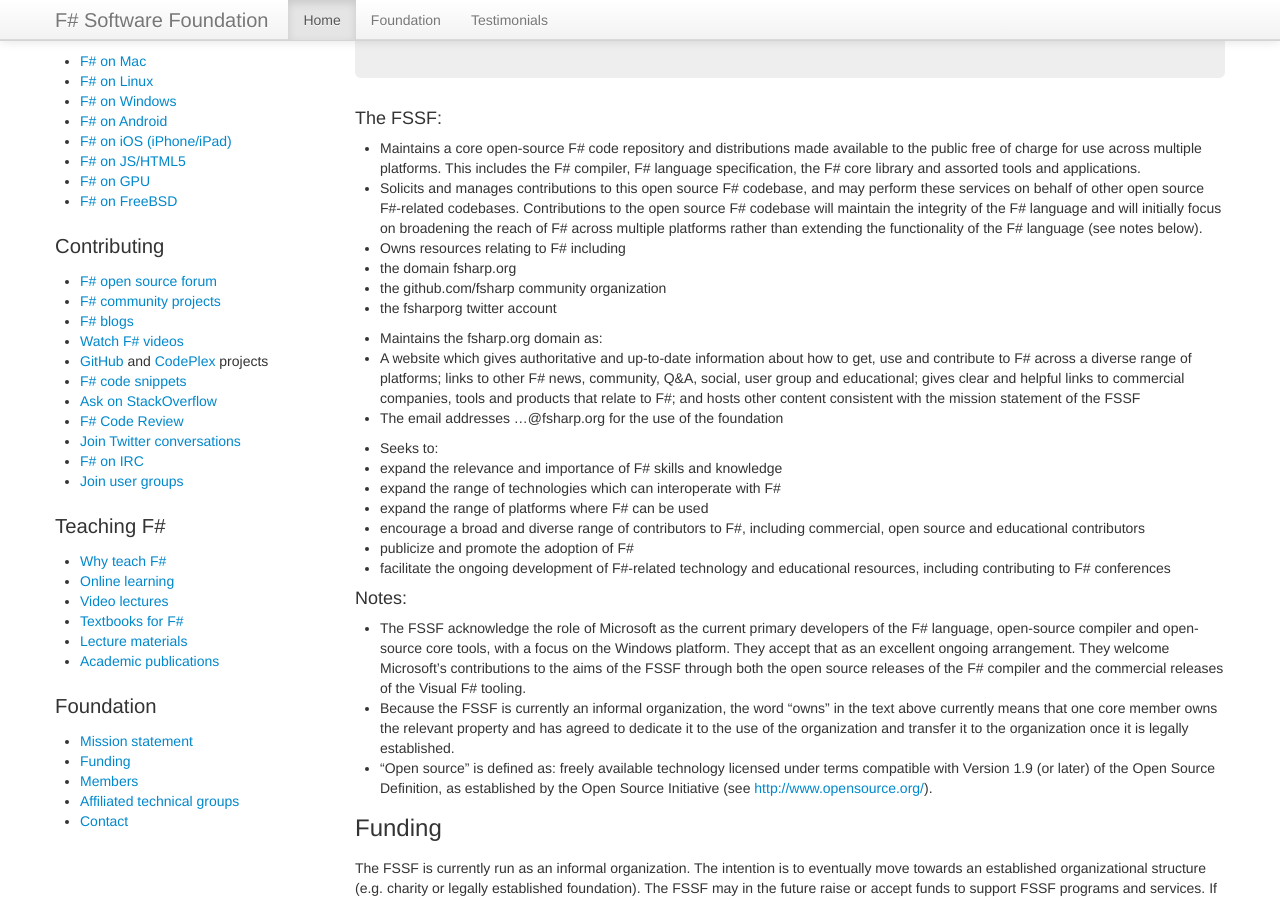
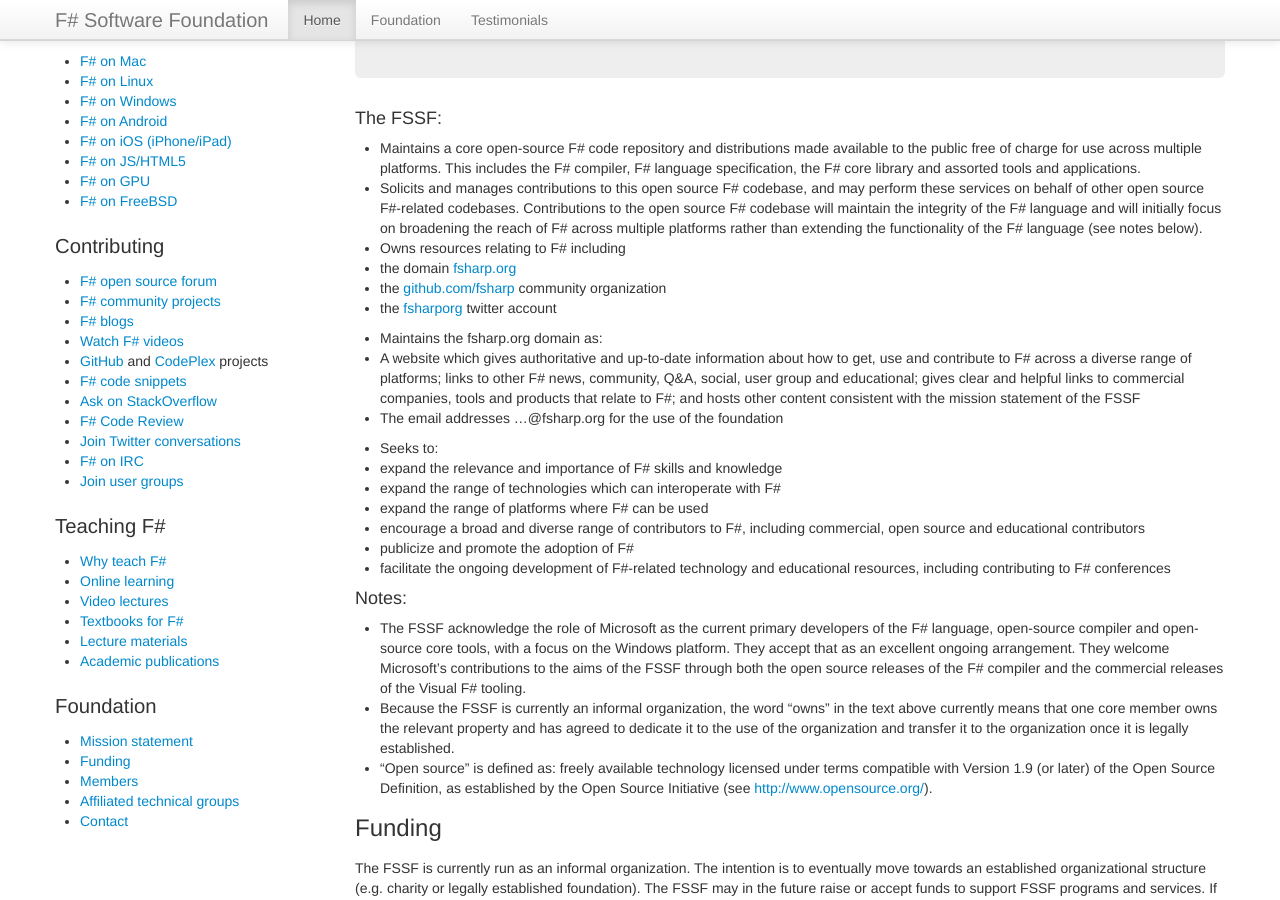
Before and after one commit to fsharp/fsharp.org, a Jekyll site: the page built from foundation.md, in a window 1280 px wide and 900 px high, scrolled down 364 px. Built offline with Jekyll 4.4.1, drawn with Linux system fonts in a browser that asks for light colours; nearby versions of some CDN libraries; some web fonts are replaced; comment, search, counter and statistics services are not loaded; some of the changed lines change nothing that is shown.

Commit message:
Link to resources owned by FSSF members were added.

```diff
--- a/foundation.md
+++ b/foundation.md
@@ -9,9 +9,9 @@
  * Maintains a core open-source F# code repository and distributions made available to the public free of charge for use across multiple platforms. This includes the F# compiler, F# language specification, the F# core library and assorted tools and applications.
  * Solicits and manages contributions to this open source F# codebase, and may perform these services on behalf of other open source F#-related codebases. Contributions to the open source F# codebase will maintain the integrity of the F# language and will initially focus on broadening the reach of F# across multiple platforms rather than extending the functionality of the F# language (see notes below).
  * Owns resources relating to F# including
-  * the domain fsharp.org
-  * the github.com/fsharp community organization
-  * the fsharporg twitter account
+  * the domain [fsharp.org](http://fsharp.org/)
+  * the [github.com/fsharp](https://github.com/fsharp/) community organization
+  * the [fsharporg](https://twitter.com/fsharporg) twitter account
 
  * Maintains the fsharp.org domain as:
   * A website which gives authoritative and up-to-date information about how to get, use and contribute to F# across a diverse range of platforms; links to other F# news, community, Q&A, social, user group and educational; gives clear and helpful links to commercial companies, tools and products that relate to F#; and hosts other content consistent with the mission statement of the FSSF
```
